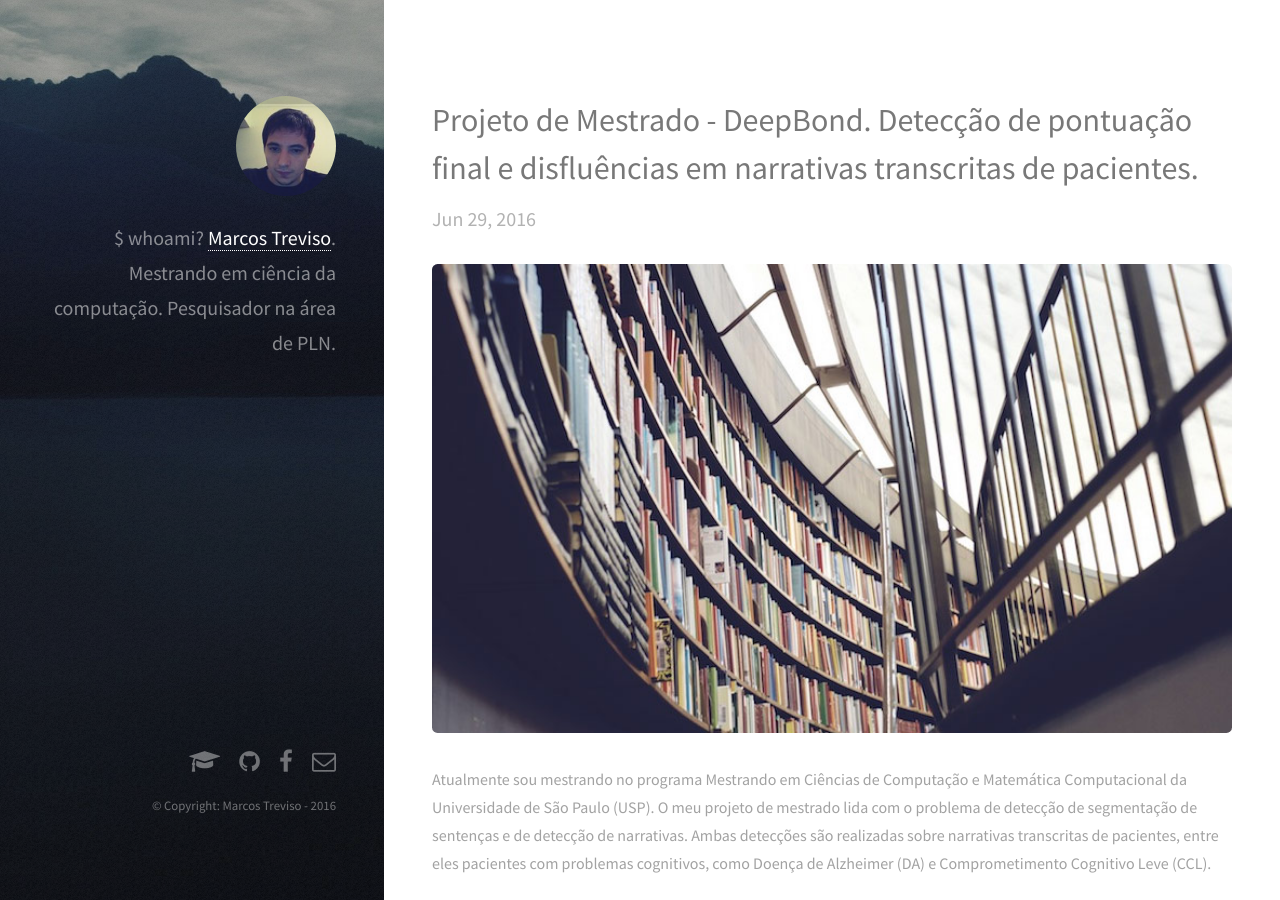
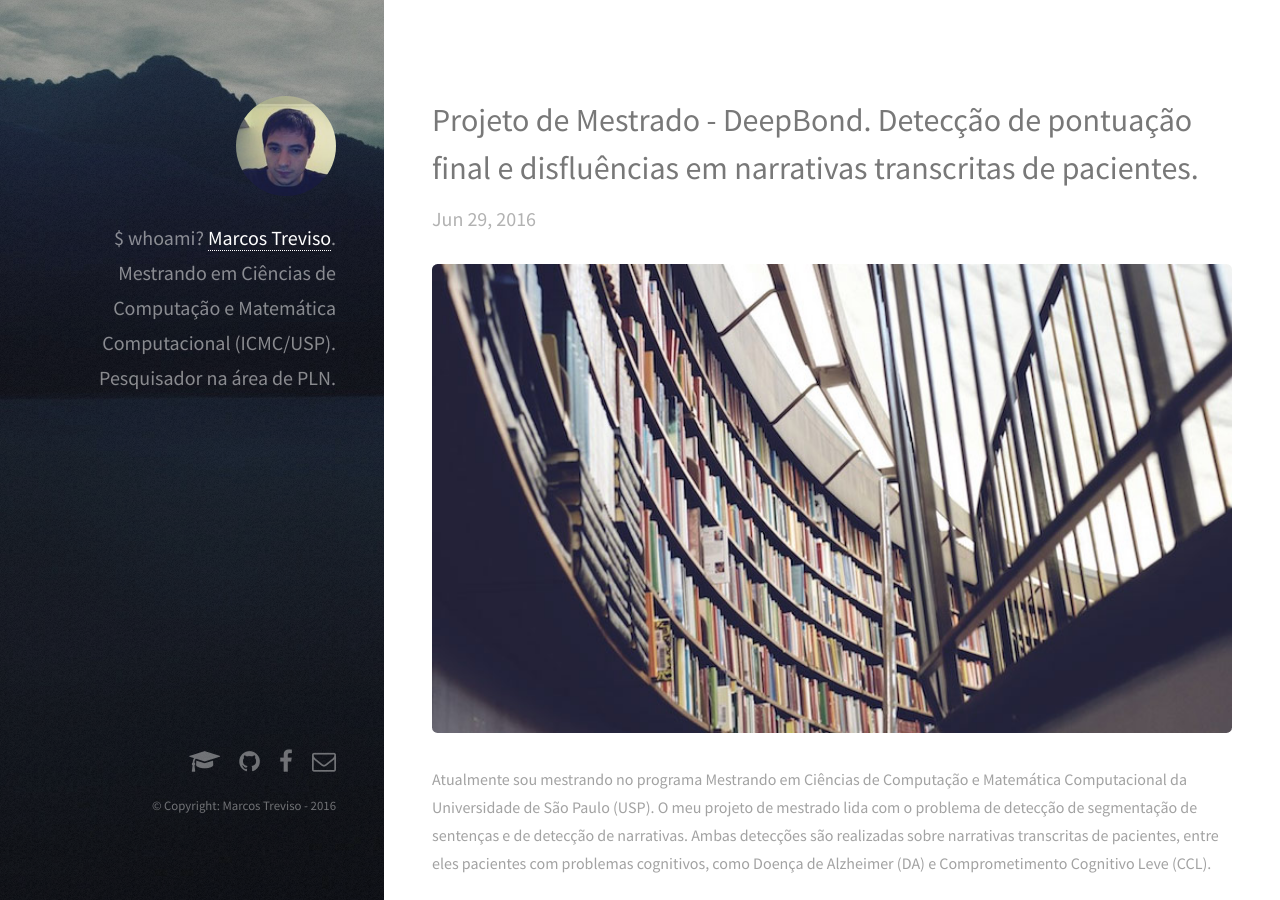
Before and after one commit to mtreviso/old-website, a Jekyll site: the page built from index.html, in a window 1280 px wide and 900 px high. Built offline with Jekyll 4.4.1, drawn with Linux system fonts in a browser that asks for light colours.

Commit message:
update sidebar

```diff
--- a/_layouts/default.html
+++ b/_layouts/default.html
@@ -33,7 +33,7 @@
       <header id="header">
           <a href="/" class="image avatar"><img src="/images/avatar.jpg" alt="Marcos Treviso" /></a>
           <h1>$ whoami? <strong><a href="/">Marcos Treviso</a></strong>. <br />
-          Mestrando em ciência da computação. <br />
+          Mestrando em Ciências de Computação e Matemática Computacional (ICMC/USP). <br />
           Pesquisador na área de <span title='Processamento de Linguagem Natural'>PLN</span>. <br />
           <!-- crafted by <a href="http://html5up.net">HTML5 UP</a>.</h1> -->
       </header>
```
